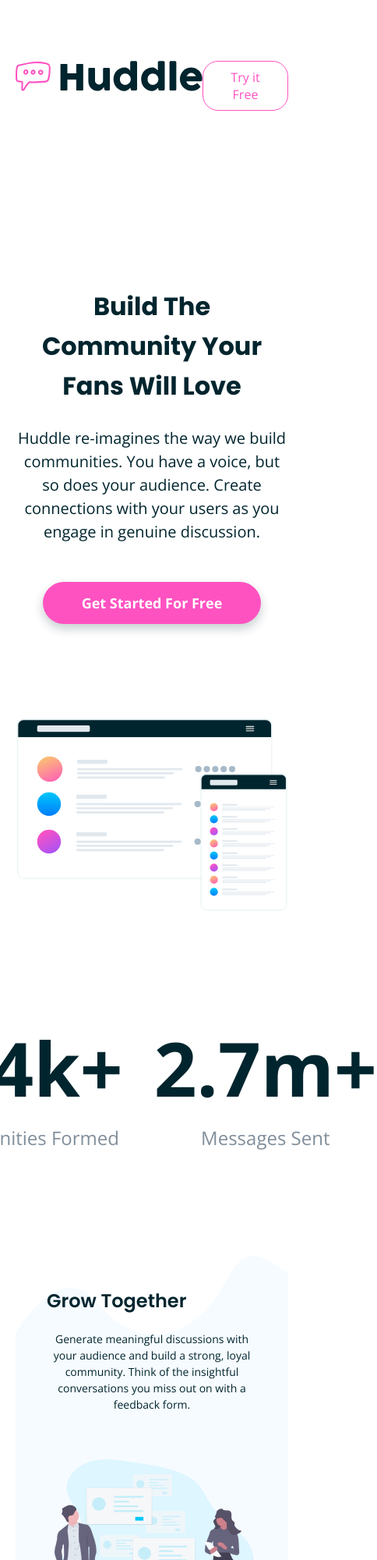
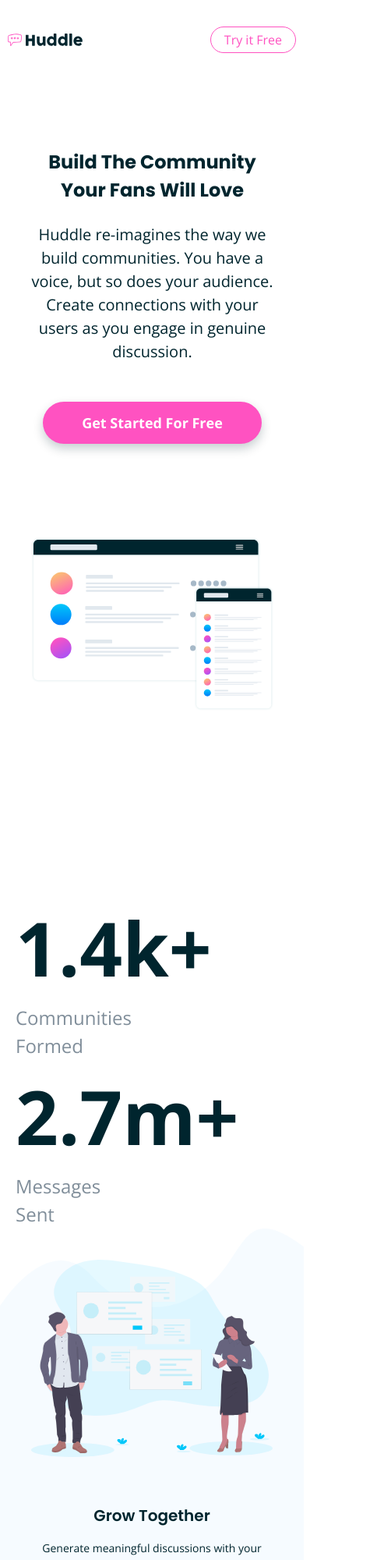
Before and after one commit to harisdev-netizen/huddle-landing, a plain HTML site: page index.html in a window 390 px wide. Shown: the top 2000 px of the page at 78% size, 484 px wide, since content can reach past the window. Drawn offline with nearby package versions, Linux system fonts and the light colour scheme.

Commit message:
style: :lipstick: MOBILE PREVIEW MEDIA QUERY
media query added for phone responsiveness

```diff
--- a/assets/css/main.css
+++ b/assets/css/main.css
@@ -26,7 +26,7 @@ body {
   display: flex;
   justify-content: space-between;
   align-items: center;
-  padding-inline: 20px;
+  /* padding-inline: 20px; */
 }
 
 .header__container {
@@ -62,7 +62,7 @@ body {
 
 .hero {
   text-align: center;
-  padding-inline: 20px;
+  /* padding-inline: 20px; */
 }
 
 .hero__title {
@@ -141,7 +141,7 @@ body {
   align-items: center;
   background-repeat: no-repeat;
   background-size: 100% 100%;
-  padding: 0 20px;
+  /* padding: 0 20px; */
 }
 
 .features__item {
@@ -412,8 +412,50 @@ input:focus {
 }
 
 @media (max-width: 768px) {
+  .header__logo {
+    display: flex;
+    align-items: center;
+    justify-content: center;
+  }
+
+  .header__logo-image {
+    width: 96px;
+  }
+
+  .header__button {
+    padding: 5px 17px;
+  }
+
+  .header__container {
+    margin: 24px auto 112px auto;
+    padding: 10px;
+  }
+
+  .hero {
+    margin: 0 39px 104px 40px;
+  }
+
+  .hero__title {
+    font-family: 'Poppins';
+    font-size: 24px;
+    max-width: 280px;
+    margin: 0 auto 24px auto;
+    line-height: 1.5em;
+  }
+
+  .hero__description {
+    max-width: 417px;
+  }
+
+  .stats {
+    flex-direction: column;
+    margin: 0;
+    width: calc((100% -(90px*(1 - 1))) / 1);
+    }
+  }
+
   .features__container {
-    flex-direction: column;
+    flex-direction: column-reverse;
     gap: 20px;
   }
 
@@ -425,20 +467,18 @@ input:focus {
   }
 
   .features__item--reverse {
-    flex-direction: column;
+    flex-direction: column-reverse;
   }
 
   .features__title {
-    font-size: 28px;
+    font-size: 20px;
+    margin: 0 auto 16px auto;
   }
 
   .features__description {
     font-size: 14px;
+    margin: 0 auto;
     text-align: center;
-  }
-
-  .hero__title {
-    font-size: 32px;
   }
 
   .hero__button,
@@ -447,11 +487,23 @@ input:focus {
     font-size: 18px;
   }
 
+  .cta__title {
+    padding: 10px;
+  }
+
+  .footer {
+    margin: 0 auto;
+    padding: 0;
+  }
 
   .footer__container {
+    flex-direction: column-reverse;
+    /* align-items: center; */
+    padding: 109px 104px 46px 28px;
+  }
+
+  .footer__newsletter-form {
     flex-direction: column;
-    align-items: center;
-    padding: 20px;
   }
 
   .footer__newsletter-input {
```
